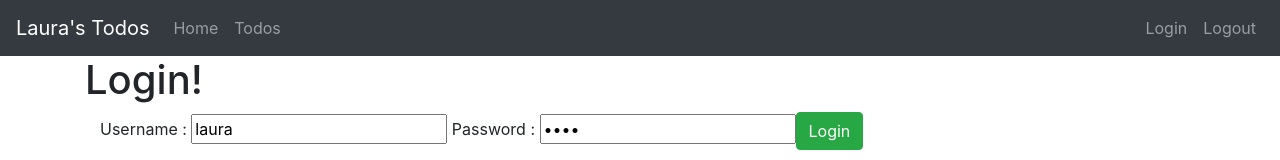
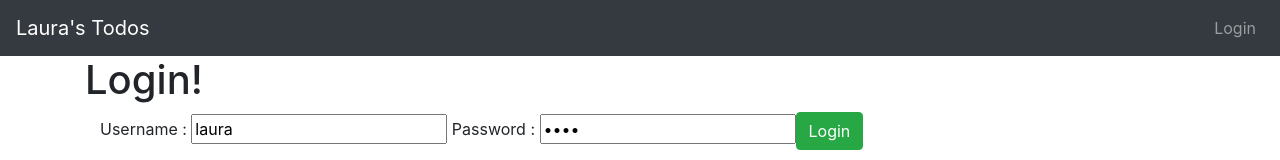
Before and after one commit to laurakeeley/todo, an Angular app: page / in a window 1280 px wide. Shown: the top 160 px of the page. Built offline with nearby package versions, Linux system fonts and the light colour scheme.

Commit message:
hide/show nav buttons based on login

```diff
--- a/src/app/menu/menu.component.html
+++ b/src/app/menu/menu.component.html
@@ -6,12 +6,12 @@
             </a>
         </div>
         <ul class="navbar-nav">
-            <li><a routerLink="/welcome/laura" class="nav-link">Home</a></li>
-            <li><a routerLink="/todos" class="nav-link">Todos</a></li>
+            <li><a *ngIf="this.hardcodedAuthenticationService.isUserLoggedIn()" routerLink="/welcome/laura" class="nav-link">Home</a></li>
+            <li><a *ngIf="this.hardcodedAuthenticationService.isUserLoggedIn()" routerLink="/todos" class="nav-link">Todos</a></li>
         </ul>
         <ul class="navbar-nav navbar-collapse justify-content-end">
-            <li><a routerLink="/login" class="nav-link">Login</a></li>
-            <li><a routerLink="/logout" class="nav-link">Logout</a></li>
+            <li><a *ngIf="!this.hardcodedAuthenticationService.isUserLoggedIn()" routerLink="/login" class="nav-link">Login</a></li>
+            <li><a *ngIf="this.hardcodedAuthenticationService.isUserLoggedIn()" routerLink="/logout" class="nav-link">Logout</a></li>
         </ul>
     </nav>
 </header>
--- a/src/app/menu/menu.component.ts
+++ b/src/app/menu/menu.component.ts
@@ -1,4 +1,5 @@
 import { Component } from '@angular/core';
+import { HardcodedAuthenticationService } from '../service/hardcoded-authentication.service';
 
 @Component({
   selector: 'app-menu',
@@ -6,5 +7,11 @@
   styleUrls: ['./menu.component.css']
 })
 export class MenuComponent {
+  // isUserLoggedIn: boolean = false;
+  constructor(public hardcodedAuthenticationService: HardcodedAuthenticationService) {
+  }
 
+  ngOnInit() {
+    // this.isUserLoggedIn = this.hardcodedAuthenticationService.isUserLoggedIn();
+  }
 }
```
